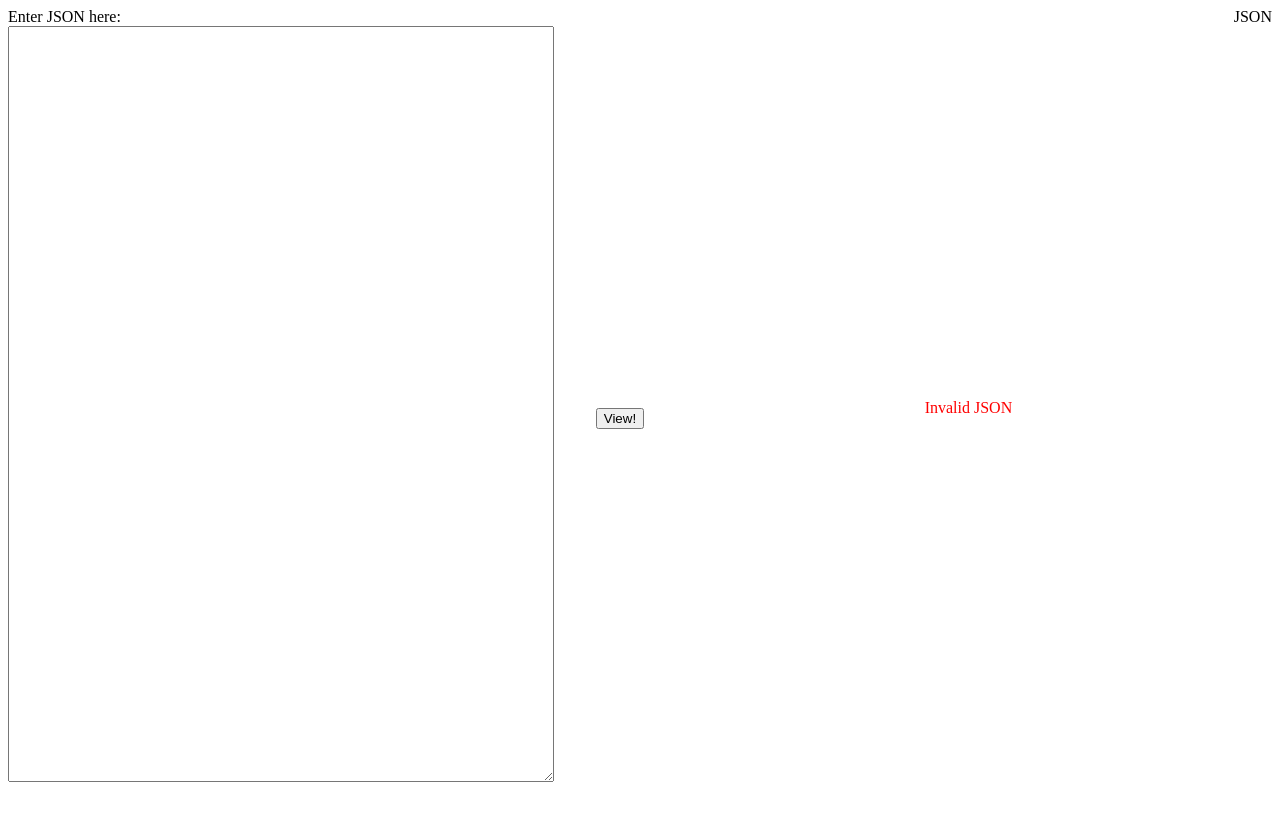
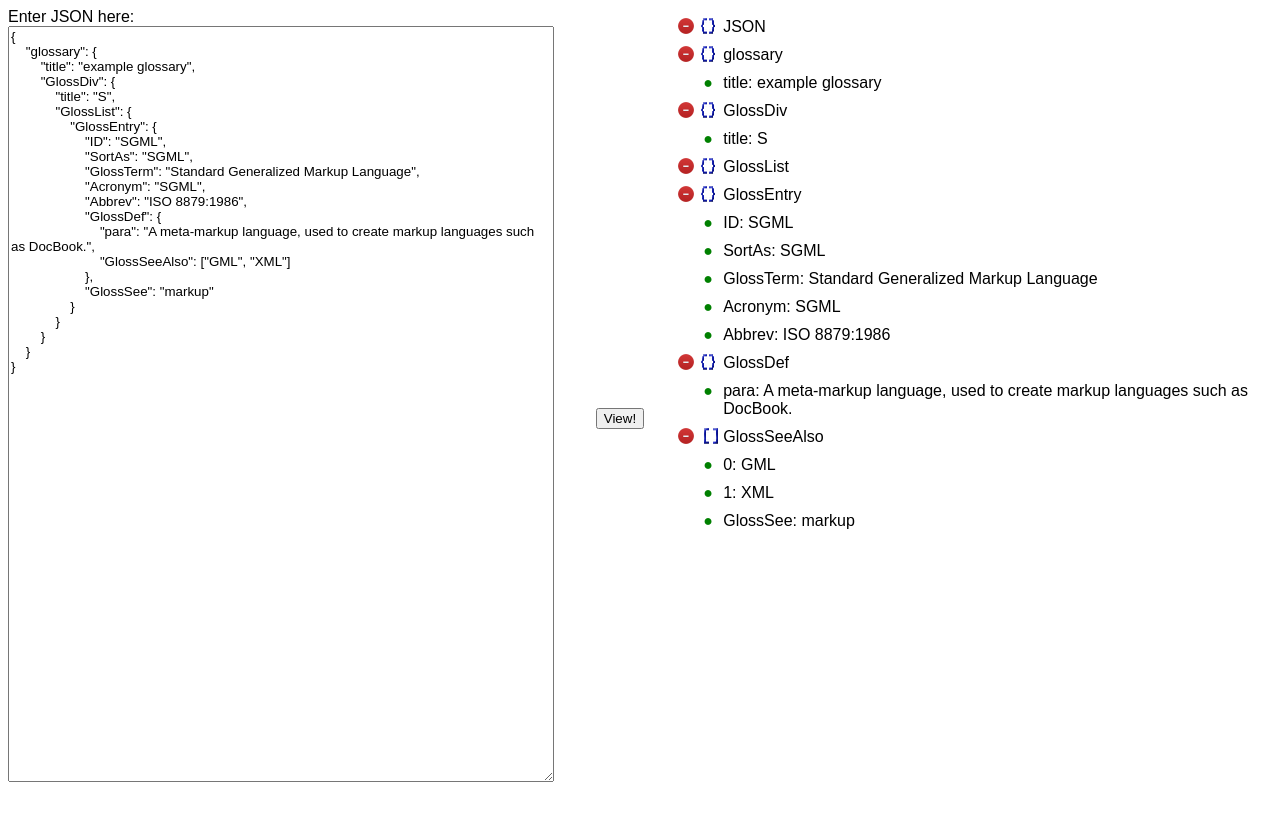
Before and after one commit to aquix/itechart-courses, a plain HTML site: page js/json_viewer/index.html in a window 1280 px wide. Both pictures are taken after a click on the button "View!". Drawn offline with Linux system fonts and the light colour scheme.

Commit message:
Implement working json viewer with expandable nodes

```diff
--- a/js/json_viewer/index.html
+++ b/js/json_viewer/index.html
@@ -11,7 +11,30 @@
             <label for="json-text">Enter JSON here:</label>
         </div>
         <div>
-            <textarea name="JSON Text" id="json-text" rows="50"></textarea>
+            <textarea name="JSON Text" id="json-text" rows="50">
+{
+    "glossary": {
+        "title": "example glossary",
+        "GlossDiv": {
+            "title": "S",
+            "GlossList": {
+                "GlossEntry": {
+                    "ID": "SGML",
+                    "SortAs": "SGML",
+                    "GlossTerm": "Standard Generalized Markup Language",
+                    "Acronym": "SGML",
+                    "Abbrev": "ISO 8879:1986",
+                    "GlossDef": {
+                        "para": "A meta-markup language, used to create markup languages such as DocBook.",
+                        "GlossSeeAlso": ["GML", "XML"]
+                    },
+                    "GlossSee": "markup"
+                }
+            }
+        }
+    }
+}
+            </textarea>
         </div>
     </div>
     <div class="btn-wrap">
--- a/js/json_viewer/script.js
+++ b/js/json_viewer/script.js
@@ -13,24 +13,22 @@
         }
 
         var div = document.createElement('div');
-        var divHead = document.createElement('div');
-        divHead.classList.add('nodeHead');
-
         div.classList.add('expandable');
 
-        var divChilds = document.createElement('div');
-        divChilds.classList.add('childs');
-
+        var divChildren = document.createElement('div');
+        var type;
         var child;
         if (Array.isArray(obj)) {
             for (var i = 0; i < obj.length; i++) {
                 child = obj[i];
                 if (typeof child === 'object') {
-                    divChilds.appendChild(buildJsonTree(obj[i], i));
+                    divChildren.appendChild(buildJsonTree(obj[i], i));
                 } else {
-                    divChilds.appendChild(buildPrimitiveView(i, obj[i]));
+                    divChildren.appendChild(buildPrimitiveView(i, obj[i]));
                 }
             }
+
+            type = 'array';
         } else {
             for (var prop in obj) {
                 if (!obj.hasOwnProperty(prop)) {
@@ -39,24 +37,24 @@
 
                 child = obj[prop];
                 if (typeof child === 'object') {
-                    divChilds.appendChild(buildJsonTree(obj[prop], prop));
+                    divChildren.appendChild(buildJsonTree(obj[prop], prop));
                 } else {
-                    divChilds.appendChild(buildPrimitiveView(prop, obj[prop]));
+                    divChildren.appendChild(buildPrimitiveView(prop, obj[prop]));
                 }
             }
+
+            type = 'object';
         }
 
-        divHead.innerHTML = key;
+        divChildren.classList.add('children');
 
-        div.appendChild(divHead);
-        div.appendChild(divChilds);
+        div.appendChild(buildHeadView(key, type));
+        div.appendChild(divChildren);
 
         return div;
     }
 
     function buildPrimitiveView(key, value) {
-        var div = document.createElement('div');
-
         var valueType;
         if (value === null) {
             valueType = 'null';
@@ -64,19 +62,36 @@
             valueType = typeof value;
         }
 
+        return buildHeadView(key + ": " + value, valueType);
+    }
+
+    function buildHeadView(content, type) {
+        var div = document.createElement('div');
+        div.classList.add('clearfix', 'node-head');
+
         var divIndicator = document.createElement('div');
-        divIndicator.classList.add('type-indicator', valueType);
+        divIndicator.classList.add('type-indicator', type);
 
         var divContent = document.createElement('div');
-        divContent.innerHTML = key + ": " + value;
+        divContent.classList.add('content');
+        divContent.innerHTML = content;
+
+        if (type === 'object' || type === 'array') {
+            var spoiler = document.createElement('span');
+            spoiler.classList.add('spoiler');
+            div.appendChild(spoiler);
+        }
 
         div.appendChild(divIndicator);
         div.appendChild(divContent);
         return div;
     }
 
+    // Bind listeners
     document.getElementById('view-btn').onclick = function() {
         var jsonText = document.getElementById('json-text').value;
+        var jsonObjElement = document.getElementById('json-obj');
+        jsonObjElement.innerHTML = "";
 
         var obj;
         try {
@@ -84,11 +99,26 @@
         } catch (e) {
             if (e instanceof SyntaxError) {
                 drawInvalidJson();
+                return;
             }
         }
 
         var objTree = buildJsonTree(obj);
-        document.getElementById('json-obj').appendChild(objTree);
+        jsonObjElement.appendChild(objTree);
 
+        var expandables = document.getElementsByClassName('expandable');
+        var elem;
+        for (var i = 0; i < expandables.length; i++) {
+            elem = expandables[i];
+            (function(elem) {
+                elem.getElementsByClassName('spoiler')[0].onclick = function () {
+                    if (elem.classList.contains('minimized')) {
+                        elem.classList.remove('minimized');
+                    } else {
+                        elem.classList.add('minimized');
+                    }
+                }
+            })(elem);
+        }
     };
 })();
--- a/js/json_viewer/style.css
+++ b/js/json_viewer/style.css
@@ -1,3 +1,7 @@
+* {
+    font-family: sans-serif;
+}
+
 html, body {
     height: 100%;
 }
@@ -33,7 +37,6 @@ html, body {
     height: 100%;
     float: left;
     display: flex;
-    justify-content: center;
 }
 
 .warning-message {
@@ -44,8 +47,75 @@ html, body {
     align-self: center;
 }
 
-.childs {
-    margin-left: 10%;
+.children {
+}
+
+.node-head {
+    position: relative;
+    margin: 10px auto;
+}
+
+.type-indicator:before {
+    content: '●';
+}
+
+.type-indicator {
+    width: 10px;
+    height: 100%;
+    float: left;
+    position: absolute;
+    left: 0;
+    top: 0;
+}
+
+.content {
+    margin-left: 20px;
+    float: left;
+}
+
+.type-indicator.string {
+    color: green;
+}
+
+.type-indicator.number {
+    color: blue;
+}
+
+.type-indicator.boolean {
+    color: yellow;
+}
+
+.type-indicator.null {
+    color: red;
+}
+
+.type-indicator.array:before {
+    content: url("images/array.png");
+}
+
+.type-indicator.object:before {
+    content: url("images/bracket.png");
+    margin-left: -3px;
+}
+
+.spoiler {
+    background-image: url("images/minus.png");
+    background-size: 16px 16px;
+    float: left;
+    margin-left: -25px;
+    display: inline-block;
+    width: 16px;
+    height: 16px;
+    content: "";
+    cursor: pointer;
+}
+
+.minimized .spoiler {
+    background-image: url("images/plus.png");
+}
+
+.minimized .children {
+    display: none;
 }
 
 /*+ no-beautify */
```
Also changed, not shown: js/json_viewer/images/array.png (added), js/json_viewer/images/bracket.png (added), js/json_viewer/images/minus.png (added), js/json_viewer/images/plus.png (added).
